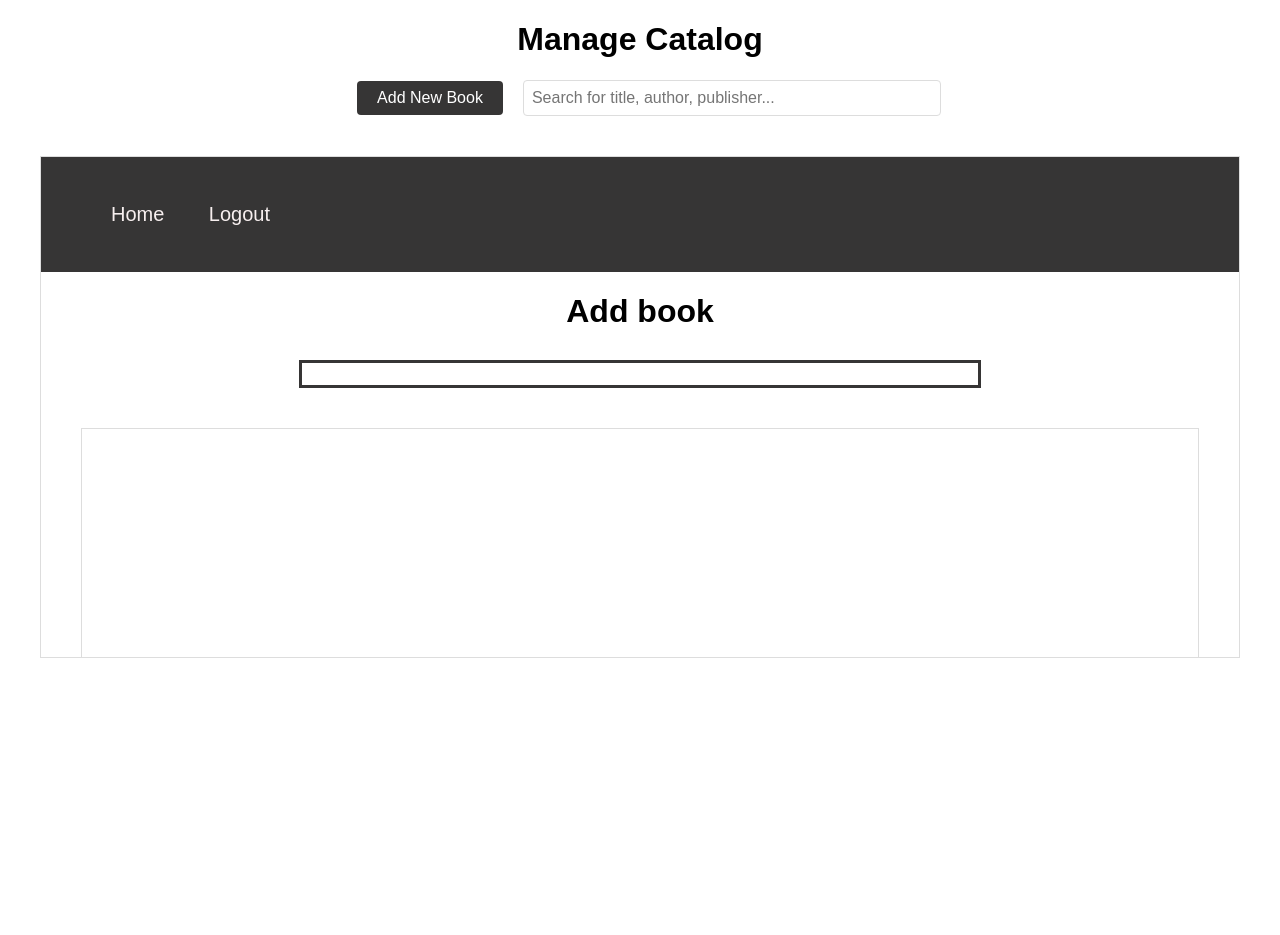
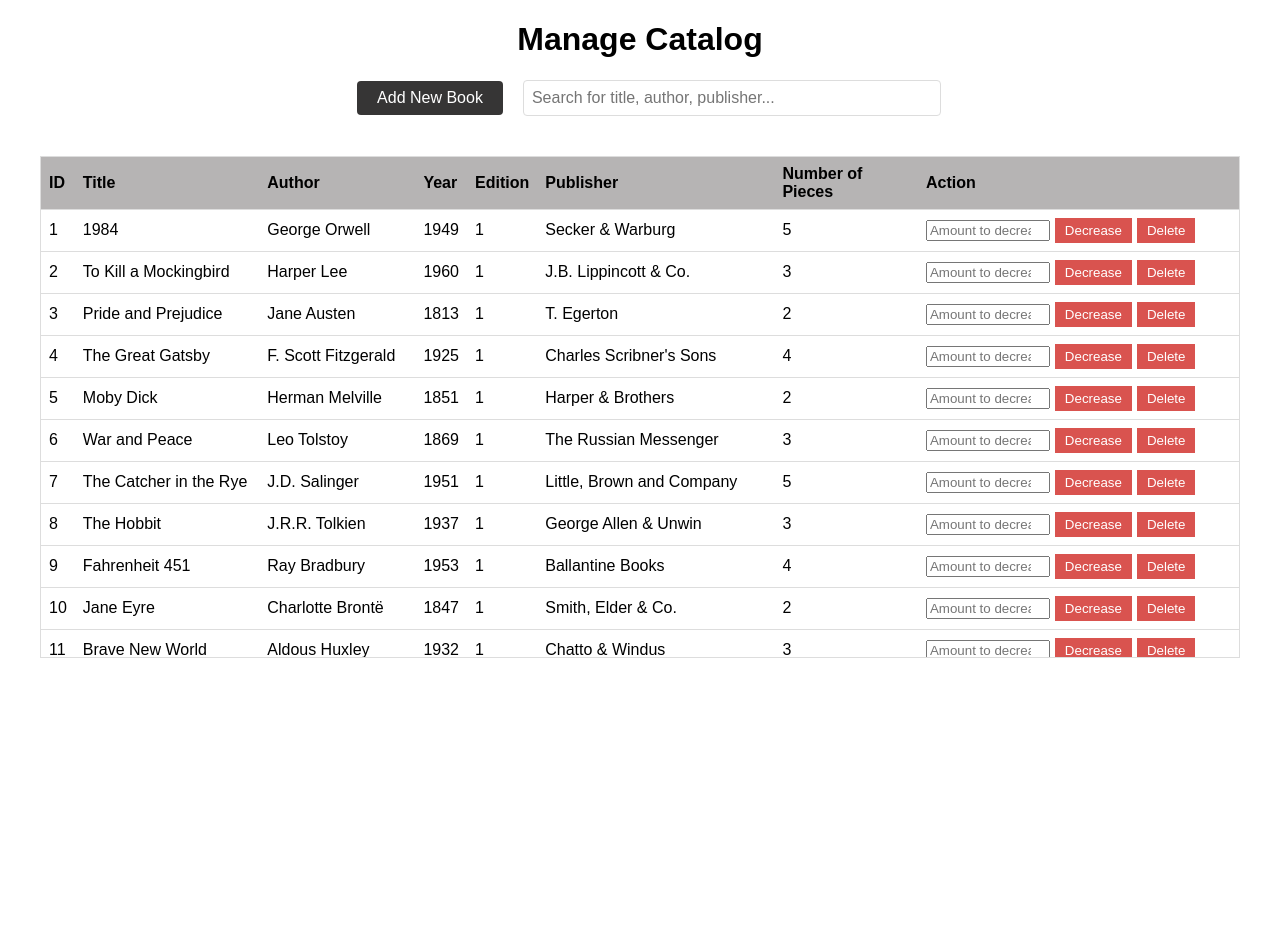
Before and after one commit to matixx03/Software-Engineering---Lab-Projects-Scrum-Waterfall-, a PHP site: page /Manage_Catalog_PHP.php in a window 1280 px wide. Shown: the part 115-1050 px from the top of the page. Run offline with PHP 8.4, Linux system fonts and the light colour scheme; data comes from the database, SQL or seed files in the repository.

Commit message:
decrease

```diff
--- a/scrum project/Manage_Catalog_PHP.php
+++ b/scrum project/Manage_Catalog_PHP.php
@@ -54,7 +54,6 @@
                         <th>Action</th>
                     </tr>
                 </thead>
-        <tbody>
         <?php
 $servername = "localhost";
 $username = "root";
@@ -107,58 +106,29 @@ if ($_SERVER["REQUEST_METHOD"] === "POST") {
     }
 }
 
+if (isset($_POST['decrease'])) {
+    foreach ($_POST['decrease'] as $id => $value) {
+        if(!empty($_POST['decreasenumber'])) {
+            $decreasenumber = $_POST['decreasenumber'];
+            $stmt = $conn->prepare("UPDATE book SET Pieces = GREATEST(0, Pieces - ?) WHERE id = ?");
+            $stmt->bind_param("ii", $decreasenumber, $id);
+            $stmt->execute();
+        }
+        else {
+            $stmt = $conn->prepare("UPDATE book SET Pieces = GREATEST(0, Pieces - 1) WHERE id = ?");
+            $stmt->bind_param("i", $id);
+            $stmt->execute();
+        }
+        $stmt->close();
+    }
+}
+
+
 // Datenbankabfrage für die Anzeige der Tabelle
-$stmt = $conn->prepare("SELECT ID, Title, Author, Year, Edition, Publisher, Pieces FROM book ORDER BY Title");
+$stmt = $conn->prepare("SELECT ID, Title, Author, Year, Edition, Publisher, Pieces FROM book ORDER BY ID");
 $stmt->execute();
 $result = $stmt->get_result();
 
-?>
-<!DOCTYPE html>
-<html lang="en">
-<head>
-    <link rel="stylesheet" href="Manage_Catalog_css.css">
-    <meta charset="UTF-8">
-    <title>Catalog</title>
-</head>
-<body>
-    <nav class="navigation">
-        <div class="navlist">
-            <ul>
-                <li class="navelement"><a href="index.php" class="navlink">Home</a></li>
-                <li class="navelement"><a href="login.php" class="navlink">Logout</a></li>
-            </ul>
-        </div>
-    </nav>
-
-    <h1 class="header1">Add book</h1>
-    <main>
-        <div class="add_book">
-            <form action="Manage_Catalog_PHP.php" method="POST" class="addform">
-                Title: <input type="text" name="Title" class="addform" required>
-                Author: <input type="text" name="Author" class="addform" required>
-                Year: <input type="number" name="Year" class="addform" value="2000" required>
-                Edition: <input type="text" name="Edition" class="addform" min="1" value="1" required>
-                Publisher: <input type="text" name="Publisher" class="addform" required>
-                Number of Pieces: <input type="number" name="Pieces" class="addform" min="1" value="1" required>
-                <input type="submit" name="add" value=" Add Book " class="vacainput">
-            </form>
-        </div>
-        <div class="table-container">
-            <table>
-                <thead>
-                    <tr>
-                        <th>ID</th>
-                        <th>Title</th>
-                        <th>Author</th>
-                        <th>Year</th>
-                        <th>Edition</th>
-                        <th>Publisher</th>
-                        <th>Number of Pieces</th>
-                        <th>Action</th>
-                    </tr>
-                </thead>
-                <tbody>
-                    <?php
                     if ($result->num_rows > 0) {
                         while ($row = $result->fetch_assoc()) {
                             echo "<tr>";
@@ -171,6 +141,8 @@ $result = $stmt->get_result();
                             echo "<td>" . htmlspecialchars($row["Pieces"]) . "</td>";
                             echo "<td>";
                             echo "<form action='Manage_Catalog_PHP.php' method='POST' style='display: inline;'>";
+                            echo "<input type='number' class='decreasenumber' style='margin-right: 5px' name='decreasenumber' placeholder='Amount to decrease Pieces'>";
+                            echo "<input type='submit' value='Decrease' class='decrease' style='margin-right: 5px' name='decrease[" . htmlspecialchars($row["ID"]) . "]'>";
                             echo "<input type='submit' value='Delete' class='delete' name='delete[" . htmlspecialchars($row["ID"]) . "]'>";
                             echo "</form>";
                             echo "</td>";
@@ -181,7 +153,6 @@ $result = $stmt->get_result();
                     }
                     $stmt->close();
                     ?>
-                </tbody>
             </table>
         </div>
 
--- a/scrum project/Manage_Catalog_css.css
+++ b/scrum project/Manage_Catalog_css.css
@@ -84,14 +84,14 @@ td {
 }
 
 
-.delete {
+.delete, .decrease {
     background-color: #d9534f;
     color: #ffffff;
     border: none;
     padding: 5px 10px;
     cursor: pointer;
 }
-.delete:hover {
+.delete:hover, .decrease:hover {
     background-color: #c9302c;
 }
 
@@ -180,6 +180,10 @@ select {
     transition: border-color 0.3s ease;
 }
 
+.decreasenumber {
+    width: 38%;
+}
+
 .search-input:focus {
     outline: none;
     border-color: #363535;
```
Also changed, not shown: scrum project/return.php (renamed from return.php). Lines whose indentation alone changed are shown as unchanged.
